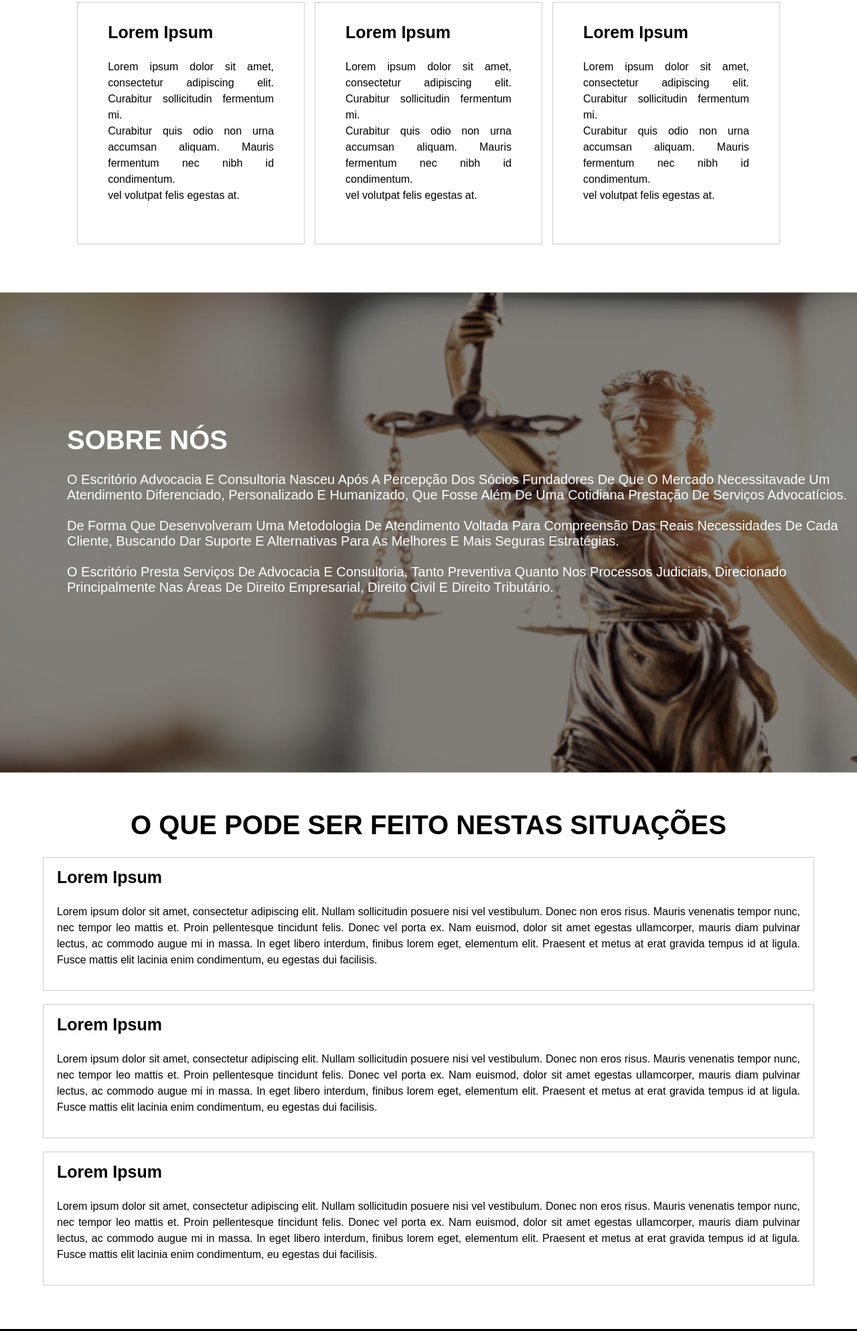
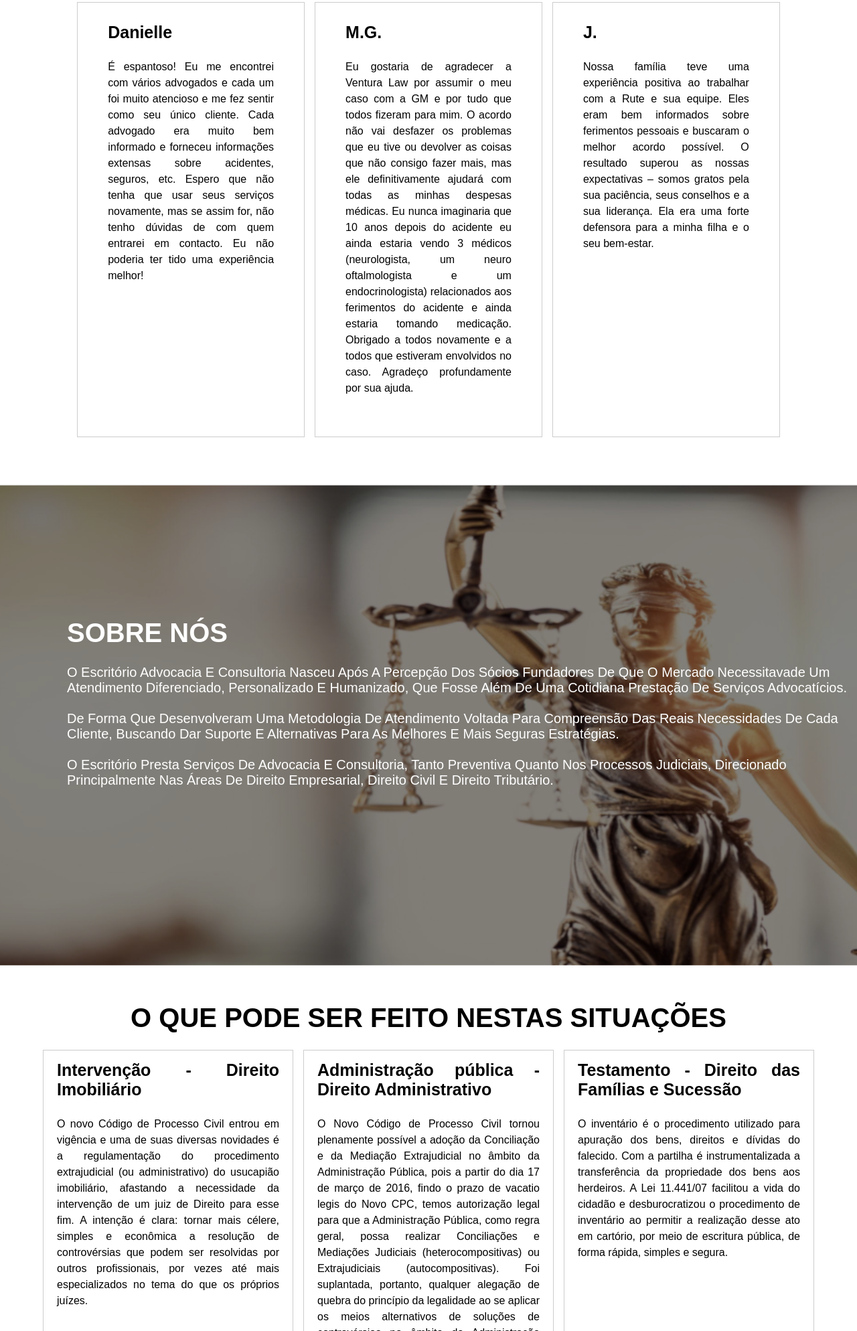
Before and after one commit to lg-duran/advocacia, a plain HTML site: page website-1/index.html in a window 1280 px wide. Shown: the part 812-2800 px from the top of the page at 67% size. Drawn offline with Linux system fonts and the light colour scheme.

Commit message:
Lorem Ipsum retirado e Texto Real colocado

```diff
--- a/website-1/css/styles.css
+++ b/website-1/css/styles.css
@@ -218,15 +218,25 @@ header .icons #menu-bars {
 	width: 100%;
 }
 
+/*
 .situation .box-container {
 	display: inline-block;
 	width: 100%;
 	padding-top: 2.5rem;
 	padding-bottom: 2.5rem;
 }
+*/
+
+.situation .box-container {
+	width: 100%;
+	display: grid;
+	grid-template-columns: repeat(auto-fit, minmax(28rem, 1fr));
+	gap:1.5rem;
+	padding-top: 2.5rem;
+	padding-bottom: 2.5rem;
+}
 
 .situation .box-container .box {
-	height: 20rem;
 	width: 100%;
 	margin-bottom: 2rem;
 	background: #fff;
@@ -384,7 +394,7 @@ header .icons #menu-bars {
 	}
 
 	.situation .box-container .box {
-		height: 20rem;
+		height: 100%;
 		width: 100%;
 		margin-bottom: 2rem;
 		background: #fff;
@@ -479,7 +489,6 @@ header .icons #menu-bars {
 	}
 
 	.review .box-container .box {
-		height: 25rem;
 		width: 100%;
 		margin-bottom: 2rem;
 	}
@@ -520,7 +529,7 @@ header .icons #menu-bars {
 
 	.situation .box-container .box {
 		width: 70%;
-		height: 22rem;
+		height: 100%;
 	}
 
 	.situation .box-container .box .content {
@@ -606,7 +615,7 @@ header .icons #menu-bars {
 	.situation .box-container .box{
 		width: 80%;
 		margin-left: 3rem;
-		height: 36.5rem;
+		height: 100%;
 	}
 
 	.footer {
@@ -671,7 +680,7 @@ header .icons #menu-bars {
 
 	.situation .box-container .box{
 		margin-left: 2.5rem;
-		height: 39.5rem;
+		height: 100%;
 	}
 
 	.situation .box-container .box .content p {
@@ -696,7 +705,6 @@ header .icons #menu-bars {
 	}
 
 	.review .box-container .box {
-		height: 30.5rem;
 		margin-left: .5rem;
 	}
 
@@ -715,7 +723,7 @@ header .icons #menu-bars {
 
 	.situation .box-container .box{
 		margin-left: 2rem;
-		height: 47rem;
+		height: 100%;
 	}
 
 }
--- a/website-1/index.html
+++ b/website-1/index.html
@@ -55,40 +55,39 @@
 
         <h3 class="sub-heading">depoimentos de nossos clientes</h3>
 
-        <!--
-
-            <h3 class="sub-heading">por que nos escolher?<br>veja depoimentos de nossos clientes</h3>
-
-        -->
-
-
-
         <div class="box-container">
 
             <div class="box">
                 <div class="content">
-                    <h3>Lorem Ipsum</h3>
-                    <p>Lorem ipsum dolor sit amet, consectetur adipiscing elit. Curabitur sollicitudin fermentum mi.<br>
-                       Curabitur quis odio non urna accumsan aliquam. Mauris fermentum nec nibh id condimentum.<br>
-                       vel volutpat felis egestas at.</p>
+                    <h3>Danielle</h3>
+                    <p>É espantoso! Eu me encontrei com vários advogados e cada um foi muito atencioso e me
+                        fez sentir como seu único cliente. Cada advogado era muito bem informado e forneceu
+                        informações extensas sobre acidentes, seguros, etc. Espero que não tenha que usar seus
+                        serviços novamente, mas se assim for, não tenho dúvidas de com quem entrarei em contacto.
+                        Eu não poderia ter tido uma experiência melhor!</p>
                 </div>
             </div>
 
             <div class="box">
                 <div class="content">
-                    <h3>Lorem Ipsum</h3>
-                    <p>Lorem ipsum dolor sit amet, consectetur adipiscing elit. Curabitur sollicitudin fermentum mi.<br>
-                       Curabitur quis odio non urna accumsan aliquam. Mauris fermentum nec nibh id condimentum.<br>
-                       vel volutpat felis egestas at.</p>
+                    <h3>M.G.</h3>
+                    <p>Eu gostaria de agradecer a Ventura Law por assumir o meu caso com a GM e por tudo que todos
+                        fizeram para mim. O acordo não vai desfazer os problemas que eu tive ou devolver as coisas que
+                        não consigo fazer mais, mas ele definitivamente ajudará com todas as minhas despesas médicas.
+                        Eu nunca imaginaria que 10 anos depois do acidente eu ainda estaria vendo 3 médicos
+                        (neurologista, um neuro oftalmologista e um endocrinologista) relacionados aos ferimentos do
+                        acidente e ainda estaria tomando medicação. Obrigado a todos novamente e a todos que estiveram
+                        envolvidos no caso. Agradeço profundamente por sua ajuda.</p>
                 </div>
             </div>
 
             <div class="box">
                 <div class="content">
-                    <h3>Lorem Ipsum</h3>
-                    <p>Lorem ipsum dolor sit amet, consectetur adipiscing elit. Curabitur sollicitudin fermentum mi.<br>
-                       Curabitur quis odio non urna accumsan aliquam. Mauris fermentum nec nibh id condimentum.<br>
-                       vel volutpat felis egestas at.</p>
+                    <h3>J.</h3>
+                    <p>Nossa família teve uma experiência positiva ao trabalhar com a Rute e sua equipe.
+                        Eles eram bem informados sobre ferimentos pessoais e buscaram o melhor acordo possível.
+                        O resultado superou as nossas expectativas – somos gratos pela sua paciência, seus conselhos
+                        e a sua liderança. Ela era uma forte defensora para a minha filha e o seu bem-estar.</p>
                 </div>
             </div>
 
@@ -144,37 +143,37 @@
 
             <div class="box">
                 <div class="content">
-                    <h3>Lorem Ipsum</h3>
-                    <p>Lorem ipsum dolor sit amet, consectetur adipiscing elit. Nullam sollicitudin posuere nisi vel vestibulum.
-                       Donec non eros risus. Mauris venenatis tempor nunc, nec tempor leo mattis et. Proin pellentesque tincidunt
-                       felis. Donec vel porta ex. Nam euismod, dolor sit amet egestas ullamcorper, mauris diam pulvinar lectus,
-                       ac commodo augue mi in massa. In eget libero interdum, finibus lorem eget, elementum elit.
-                       Praesent et metus at erat gravida tempus id at ligula. Fusce mattis elit lacinia enim condimentum,
-                       eu egestas dui facilisis. </p>
+                    <h3>Intervenção - Direito Imobiliário</h3>
+                    <p>O novo Código de Processo Civil entrou em vigência e uma de suas diversas novidades é a
+                        regulamentação do procedimento extrajudicial (ou administrativo) do usucapião imobiliário,
+                        afastando a necessidade da intervenção de um juiz de Direito para esse fim. A intenção é clara:
+                        tornar mais célere, simples e econômica a resolução de controvérsias que podem ser resolvidas por
+                        outros profissionais, por vezes até mais especializados no tema do que os próprios juízes. </p>
                 </div>
             </div>
 
             <div class="box">
                 <div class="content">
-                    <h3>Lorem Ipsum</h3>
-                    <p>Lorem ipsum dolor sit amet, consectetur adipiscing elit. Nullam sollicitudin posuere nisi vel vestibulum.
-                       Donec non eros risus. Mauris venenatis tempor nunc, nec tempor leo mattis et. Proin pellentesque tincidunt
-                       felis. Donec vel porta ex. Nam euismod, dolor sit amet egestas ullamcorper, mauris diam pulvinar lectus,
-                       ac commodo augue mi in massa. In eget libero interdum, finibus lorem eget, elementum elit.
-                       Praesent et metus at erat gravida tempus id at ligula. Fusce mattis elit lacinia enim condimentum,
-                       eu egestas dui facilisis.</p>
+                    <h3>Administração pública - Direito Administrativo </h3>
+                    <p>O Novo Código de Processo Civil tornou plenamente possível a adoção da Conciliação e da
+                       Mediação Extrajudicial no âmbito da Administração Pública, pois a partir do dia 17 de março de 2016,
+                       findo o prazo de vacatio legis do Novo CPC, temos autorização legal para que a Administração Pública,
+                       como regra geral, possa realizar Conciliações e Mediações Judiciais (heterocompositivas) ou Extrajudiciais
+                       (autocompositivas). Foi suplantada, portanto, qualquer alegação de quebra do princípio da legalidade ao
+                       se aplicar os meios alternativos de soluções de controvérsias no âmbito da Administração Pública.
+                       Além disso, deve-se banir a contraposição, ainda persistente por parte da doutrina, entre princípio
+                       da supremacia do interesse público e da autonomia privada.</p>
                 </div>
             </div>
 
             <div class="box">
                 <div class="content">
-                    <h3>Lorem Ipsum</h3>
-                    <p>Lorem ipsum dolor sit amet, consectetur adipiscing elit. Nullam sollicitudin posuere nisi vel vestibulum.
-                       Donec non eros risus. Mauris venenatis tempor nunc, nec tempor leo mattis et. Proin pellentesque tincidunt
-                       felis. Donec vel porta ex. Nam euismod, dolor sit amet egestas ullamcorper, mauris diam pulvinar lectus,
-                       ac commodo augue mi in massa. In eget libero interdum, finibus lorem eget, elementum elit.
-                       Praesent et metus at erat gravida tempus id at ligula. Fusce mattis elit lacinia enim condimentum,
-                       eu egestas dui facilisis.</p>
+                    <h3>Testamento - Direito das Famílias e Sucessão</h3>
+                    <p>O inventário é o procedimento utilizado para apuração dos bens, direitos e dívidas do falecido.
+                       Com a partilha é instrumentalizada a transferência da propriedade dos bens aos herdeiros.
+                       A Lei 11.441/07 facilitou a vida do cidadão e desburocratizou o procedimento de inventário ao
+                       permitir a realização desse ato em cartório, por meio de escritura pública, de forma rápida,
+                       simples e segura.</p>
                 </div>
             </div>
 
```
Also changed, not shown: website-2/css/styles.css (+1 -14 lines), website-2/index.html (+19 -21 lines).
